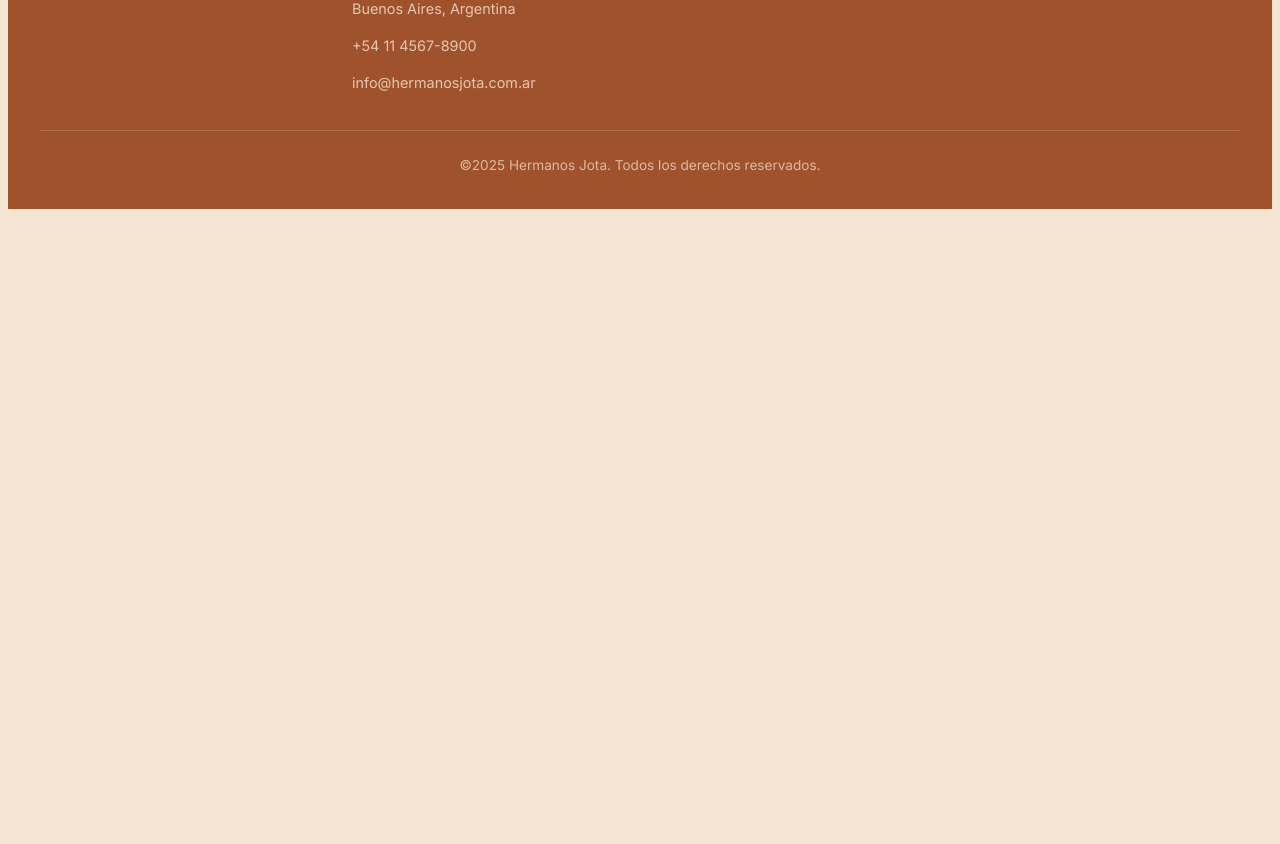
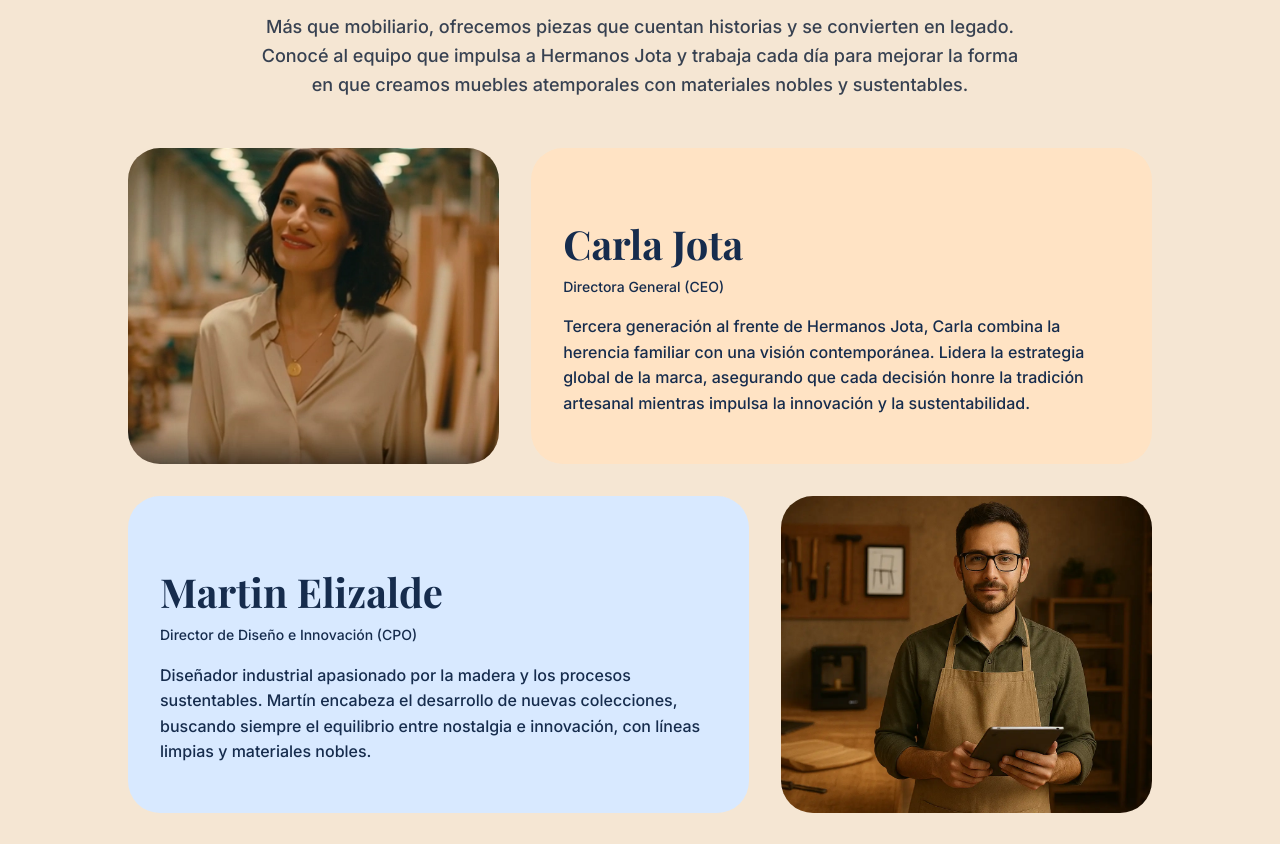
Before and after one commit to JLjerelongo/Hermanos-Jota-Proyecto-ITBA, a plain HTML site: page pages/about.html in a window 1280 px wide. Shown: the part 2123-2967 px from the top of the page. Before the commit the page ends 2340 px from the top, so only its background shows below. Drawn offline with nearby package versions, Linux system fonts and the light colour scheme.

Commit message:
se implementa la seccion (Quienes somos) y se agregan imagenes

```diff
--- a/css/about.css
+++ b/css/about.css
@@ -47,27 +47,6 @@
   font-family: var(--font-display);
   font-weight: 700;
 }
-
-/* @keyframes rotate {
-  from {
-    transform: rotate(0deg);
-  }
-  to {
-    transform: rotate(360deg);
-  }
-}
-
-@keyframes pulse {
-  0%,
-  100% {
-    transform: scale(1);
-    opacity: 0.08;
-  }
-  50% {
-    transform: scale(1.1);
-    opacity: 0.12;
-  }
-} */
 
 .mission-impact-section {
   display: flex;
@@ -213,6 +192,132 @@
   }
 }
 
+/* Team Section */
+
+.team-section {
+  padding: 48px 24px;
+}
+
+@media (min-width: 768px) {
+  .team-section {
+    padding: 48px 80px;
+  }
+}
+
+.team-title {
+  text-align: center;
+  margin-bottom: 48px;
+}
+
+.team-title h2 {
+  font-size: 3rem;
+  font-weight: 600;
+  margin-top: 32px;
+  margin-bottom: 16px;
+  color: var(--siena-tostado);
+}
+
+@media (min-width: 768px) {
+  .team-title h2 {
+    font-size: 5rem;
+  }
+}
+
+.team-title p {
+  max-width: 768px;
+  margin: 0 auto;
+  font-weight: 500;
+  font-size: 1.125rem;
+  color: #374151;
+}
+
+.team-cards {
+  display: flex;
+  flex-direction: column;
+  gap: 32px;
+}
+
+.team-card {
+  display: flex;
+  flex-direction: column;
+  align-items: stretch;
+  gap: 32px;
+  max-width: 1024px;
+  margin: 0 auto;
+  overflow: hidden;
+  border-radius: 16px;
+}
+
+@media (min-width: 768px) {
+  .team-card {
+    flex-direction: row;
+  }
+
+  .team-card.reverse {
+    flex-direction: row-reverse;
+  }
+}
+
+.team-card-image {
+  width: 100%;
+}
+
+@media (min-width: 768px) {
+  .team-card-image {
+    width: 40%;
+  }
+}
+
+.team-card img {
+  width: 100%;
+  height: 100%;
+  object-fit: cover;
+  border-radius: 32px;
+  min-height: 300px;
+}
+
+.team-card-content {
+  padding: 32px;
+  border-radius: 32px;
+  width: 100%;
+}
+
+@media (min-width: 768px) {
+  .team-card-content {
+    width: 60%;
+  }
+}
+
+.team-card-content.orange {
+  background-color: #ffe3c4;
+  color: #162c4d;
+}
+
+.team-card-content.blue {
+  background-color: #d8e9ff;
+  color: #162c4d;
+}
+
+.team-card h3 {
+  font-size: 2.5rem;
+  font-weight: 600;
+  color: #162c4d;
+  margin-bottom: 8px;
+}
+
+.team-card .position {
+  font-size: 0.875rem;
+  font-weight: 500;
+  color: #162c4d;
+  margin: 8px 0 16px 0;
+}
+
+.team-card p.description {
+  font-weight: 500;
+  color: #162c4d;
+  line-height: 1.6;
+}
+
 /* Responsive Design */
 @media (min-width: 768px) {
   .mission-impact-section {
--- a/pages/about.html
+++ b/pages/about.html
@@ -174,6 +174,89 @@
           </div>
         </div>
       </section>
+
+      <!-- Quienes somos? -->
+      <section class="team-section">
+        <div class="team-title">
+          <h2>Quiénes somos</h2>
+          <p>
+            Más que mobiliario, ofrecemos piezas que cuentan historias y se
+            convierten en legado.
+            <br />
+            Conocé al equipo que impulsa a Hermanos Jota y trabaja cada día para
+            mejorar la forma en que creamos muebles atemporales con materiales
+            nobles y sustentables.
+          </p>
+        </div>
+
+        <div class="team-cards">
+          <!-- Tarjeta 1 - Carla Jota -->
+          <div class="team-card">
+            <div class="team-card-image">
+              <img
+                src="/img/Carla-Jota.webp"
+                alt="Carla Jota"
+                class="team-card-img"
+              />
+            </div>
+            <div class="team-card-content orange">
+              <h3>Carla Jota</h3>
+              <p class="position">Directora General (CEO)</p>
+              <p class="description">
+                Tercera generación al frente de Hermanos Jota, Carla combina la
+                herencia familiar con una visión contemporánea. Lidera la
+                estrategia global de la marca, asegurando que cada decisión
+                honre la tradición artesanal mientras impulsa la innovación y la
+                sustentabilidad.
+              </p>
+            </div>
+          </div>
+
+          <!-- Tarjeta 2 - Martin Elizalde -->
+          <div class="team-card reverse">
+            <div class="team-card-image">
+              <img
+                src="/img/Martin-Elizalde.webp"
+                alt="Martin Elizalde"
+                class="team-card-img"
+              />
+            </div>
+            <div class="team-card-content blue">
+              <h3>Martin Elizalde</h3>
+              <p class="position">Director de Diseño e Innovación (CPO)</p>
+              <p class="description">
+                Diseñador industrial apasionado por la madera y los procesos
+                sustentables. Martín encabeza el desarrollo de nuevas
+                colecciones, buscando siempre el equilibrio entre nostalgia e
+                innovación, con líneas limpias y materiales nobles.
+              </p>
+            </div>
+          </div>
+
+          <!-- Tarjeta 3 - Sofia Rinaldi -->
+          <div class="team-card">
+            <div class="team-card-image">
+              <img
+                src="/img/Sofia-Rinaldi.webp"
+                alt="Sofia Rinaldi"
+                class="team-card-img"
+              />
+            </div>
+            <div class="team-card-content orange">
+              <h3>Sofia Rinaldi</h3>
+              <p class="position">
+                Directora de Sustentabilidad y Operaciones (COO)
+              </p>
+              <p class="description">
+                Ingeniera en gestión ambiental, Sofía asegura que cada etapa de
+                producción respete la naturaleza y la filosofía sustentable de
+                la empresa. Supervisa la certificación de materiales, los
+                programas ecológicos y la excelencia en los procesos operativos.
+              </p>
+            </div>
+          </div>
+        </div>
+      </section>
     </main>
 
     <footer class="footer">
```
Also changed, not shown: img/Carla-Jota.webp (added), img/Martin-Elizalde.webp (added), img/Sofia-Rinaldi.webp (added).
